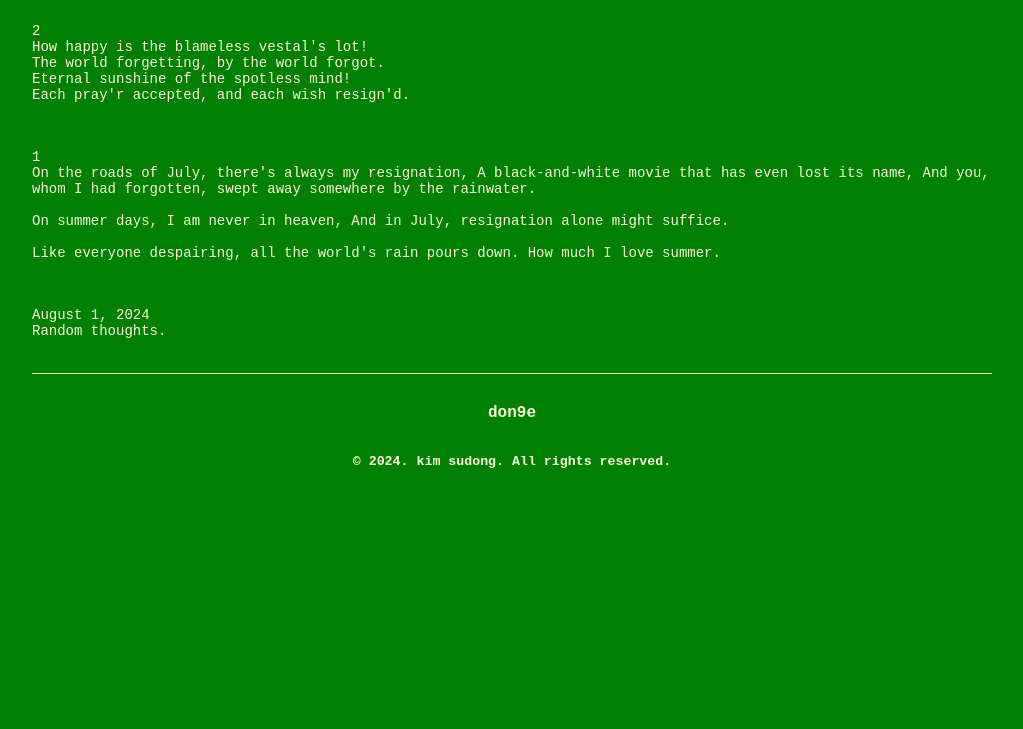
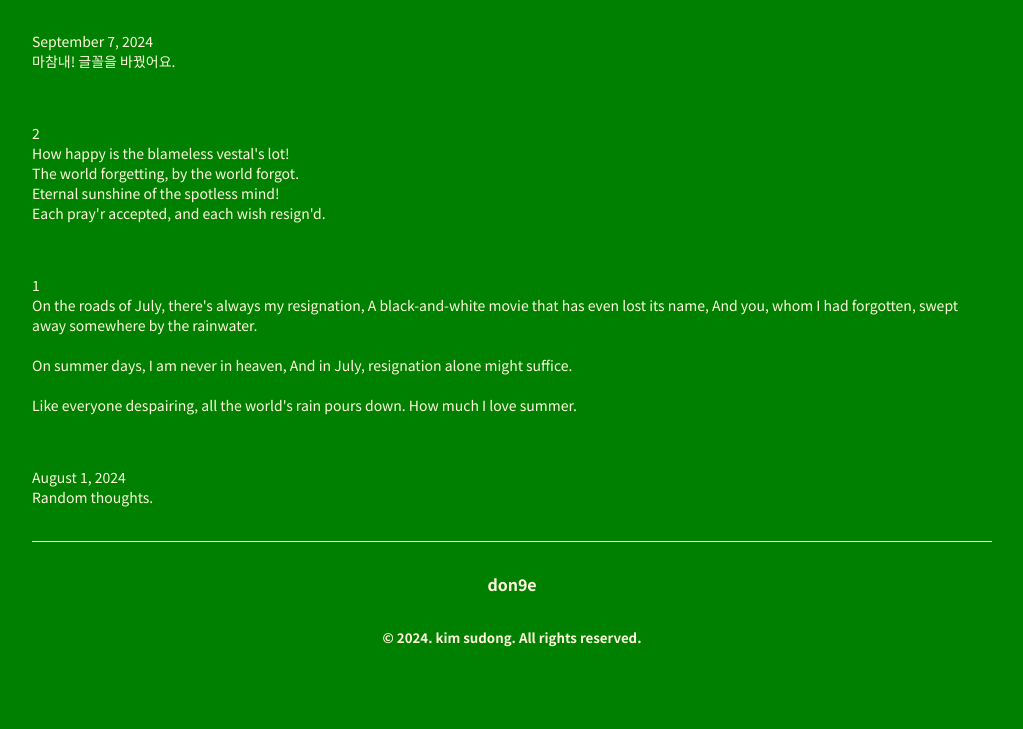
Before and after one commit to don9e/don9e, a plain HTML site: page Random thoughts.html in a window 1280 px wide. Shown: the part 139-868 px from the top of the page, without its empty margins (128-1151 px from the left). Before the commit the page ends 800 px from the top, so only its background shows below. Drawn offline with Linux system fonts and the light colour scheme.

Commit message:
글씨체 변경-1

```diff
--- a/Random thoughts.html
+++ b/Random thoughts.html
@@ -34,6 +34,15 @@
 
 
         <div class="dashboard">
+
+            <p>September 7, 2024
+                <br>
+                마참내! 글꼴을 바꿨어요.
+                <br>
+
+            </p>
+
+            <br>
 
             <p>2
                 <br>
--- a/style.css
+++ b/style.css
@@ -1,4 +1,8 @@
 /* Default styles */
+
+
+@import url('https://fonts.googleapis.com/css2?family=Noto+Sans+KR:wght@100..900&display=swap');
+
 
 .courier-prime-regular {
     font-family: "Courier Prime", monospace;
@@ -40,7 +44,8 @@ head {
 body {
     background-color: green;
     margin: 0;
-    font-family: 'Courier New', Courier, monospace
+    font-family: "Noto Sans KR", sans-serif;
+
 }
 
 .frame {
```
Also changed, not shown: index.html (+8 -1 lines).
